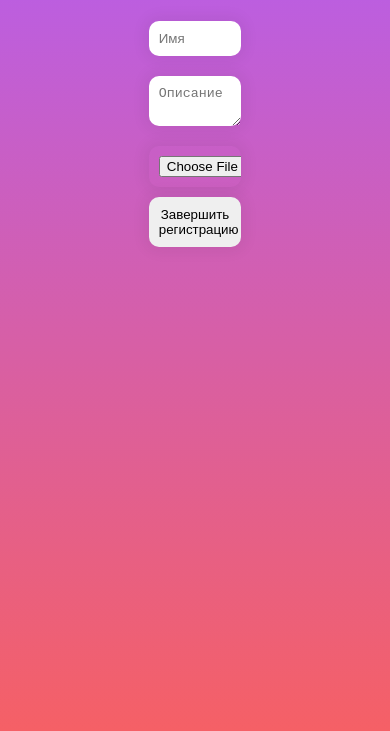
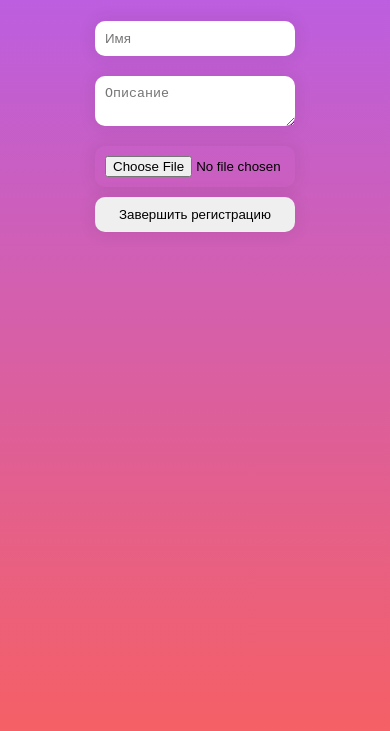
Before and after one commit to redroll666/redroll666.github.io, a plain HTML site: page index.html in a window 390 px wide. Shown: the part 79-810 px from the top of the page. Drawn offline with Linux system fonts and the light colour scheme.

Commit message:
Add files via upload

```diff
--- a/index.html
+++ b/index.html
@@ -11,7 +11,7 @@
     <form action="index.html" method="post" class="reg">
         <input type="text" id="name" name="name" placeholder="Имя" required>
         <textarea id="description" name="description" placeholder="Описание"></textarea>
-        <input type="file" name="avatar" accept="image/*" placeholder="Аватар" required>
+        <input type="file" id="avatar" name="avatar" accept="image/*" placeholder="Аватар" required>
         <button id="reg">Завершить регистрацию</button>
     </form>
 </body>
--- a/style.css
+++ b/style.css
@@ -1,5 +1,6 @@
 html {
     height: 100%;
+    width: 100%;
 }
 
 body {
@@ -65,3 +66,57 @@ form {
     align-items: center;
     flex-direction: column;
 }
+
+@media screen and (min-width: 1000px) {
+    #name {
+        width: 500px;
+    }
+
+    #avatar {
+        width: 500px;
+    }
+
+    #description {
+        width: 500px;
+    }
+
+    #reg {
+        width: 500px;
+    }
+}
+
+@media screen and (max-width: 1000px) {
+    #name {
+        width: 300px;
+    }
+
+    #avatar {
+        width: 300px;
+    }
+
+    #description {
+        width: 300px;
+    }
+
+    #reg {
+        width: 300px;
+    }
+}
+
+@media screen and (max-width: 400px) {
+    #name {
+        width: 200px;
+    }
+
+    #avatar {
+        width: 200px;
+    }
+
+    #description {
+        width: 200px;
+    }
+
+    #reg {
+        width: 200px;
+    }
+}
```
